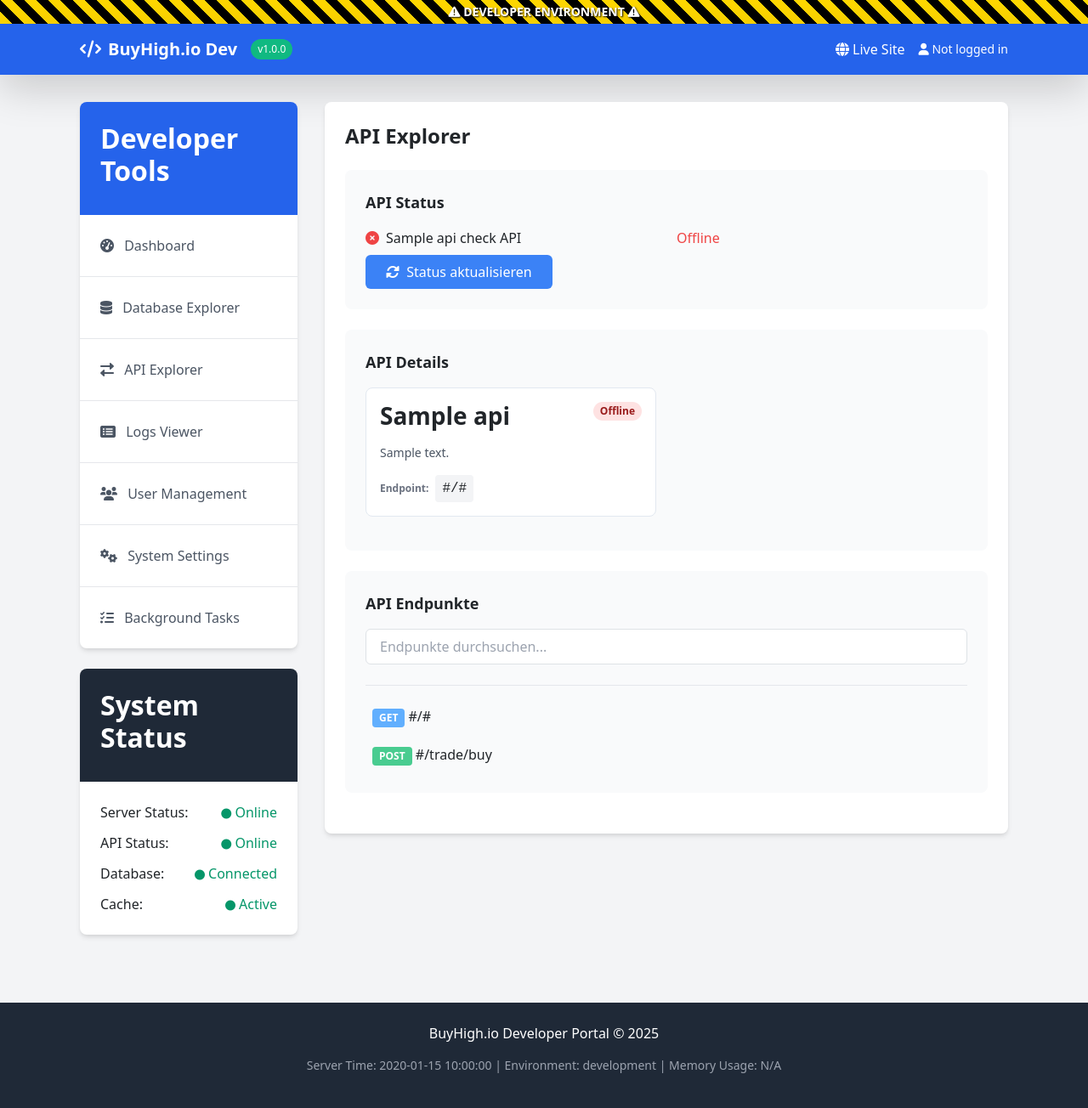
After one commit to stoyse/BuyHigh.io, a Python web app: template templates/dev/api_explorer.html in a window 1280 px wide. The commit adds this page. Shown: the whole page at 85% size. Run offline with Jinja, Linux system fonts and the light colour scheme; the template is opened without the code that fills it: most values are stand-ins (such as "Sample title", 1, 10 or a date in 2020); some libraries are stand-ins or nearby versions.

Commit message:
made the api explorrer page work, where you can see wich apis there are, theire name, the endpoint url and if its up or down

```diff
--- /dev/null
+++ b/templates/dev/api_explorer.html
@@ -0,0 +1,190 @@
+{% extends 'dev/base.html' %}
+
+{% block title %}API Explorer{% endblock %}
+
+{% block extra_css %}
+<style>
+    .endpoint-item:hover {
+        background-color: rgba(59, 130, 246, 0.05);
+    }
+    .method-badge {
+        display: inline-block;
+        padding: 2px 8px;
+        border-radius: 4px;
+        font-size: 12px;
+        font-weight: bold;
+    }
+    .method-get { background-color: #61affe; color: white; }
+    .method-post { background-color: #49cc90; color: white; }
+    .method-put { background-color: #fca130; color: white; }
+    .method-delete { background-color: #f93e3e; color: white; }
+    .method-patch { background-color: #50e3c2; color: white; }
+    .response-container {
+        max-height: 400px;
+        overflow-y: auto;
+    }
+    .json-key { color: #881391; }
+    .json-string { color: #c41a16; }
+    .json-number { color: #1a01cc; }
+    .json-boolean { color: #0000ff; }
+    .json-null { color: #808080; }
+    .api-card {
+        border: 1px solid #e2e8f0;
+        border-radius: 0.5rem;
+        padding: 1rem;
+        margin-bottom: 1rem;
+        background-color: white;
+    }
+    .status-badge {
+        display: inline-block;
+        padding: 2px 8px;
+        border-radius: 9999px;
+        font-size: 0.75rem;
+        font-weight: bold;
+    }
+    .status-online {
+        background-color: #dcfce7;
+        color: #166534;
+    }
+    .status-offline {
+        background-color: #fee2e2;
+        color: #991b1b;
+    }
+    .endpoint-url {
+        background-color: #f3f4f6;
+        padding: 0.25rem 0.5rem;
+        border-radius: 0.25rem;
+        font-family: monospace;
+        word-break: break-all;
+        overflow-wrap: break-word;
+        max-width: 100%;
+        display: inline-block;
+    }
+</style>
+{% endblock %}
+
+{% block content %}
+<h1 class="text-2xl font-bold mb-6">API Explorer</h1>
+
+<div class="mb-6">
+
+    <!-- API Status Check -->
+    <div class="bg-gray-50 rounded-lg p-4 mb-6">
+        <h2 class="text-lg font-semibold mb-3">API Status</h2>
+        <div id="api-status-container">
+            <div class="grid grid-cols-2 gap-4">
+                {% for api_name, status in api_check.items() %}
+                <div class="flex items-center">
+                    <i class="fas {% if status %}fa-check-circle text-green-500{% else %}fa-times-circle text-red-500{% endif %} mr-2"></i>
+                    <span>{{ api_name }} API</span>
+                </div>
+                <div class="{% if status %}text-green-500{% else %}text-red-500{% endif %} font-medium">
+                    {{ 'Online' if status else 'Offline' }}
+                </div>
+                {% endfor %}
+            </div>
+        </div>
+        <button id="refresh-status" class="mt-2 bg-blue-500 hover:bg-blue-600 text-white px-4 py-2 rounded-md">
+            <i class="fas fa-sync-alt mr-1"></i> Status aktualisieren
+        </button>
+    </div>
+
+    <!-- API Details Section -->
+    <div class="bg-gray-50 rounded-lg p-4 mb-6">
+        <h2 class="text-lg font-semibold mb-3">API Details</h2>
+        <div class="grid grid-cols-1 md:grid-cols-2 gap-4">
+            {% for api_key, api_data in api_list.items() %}
+            {% if api_key != "status" %}
+            <div class="api-card">
+                <div class="flex justify-between items-start mb-2">
+                    <h3 class="text-md font-semibold">{{ api_data.name }}</h3>
+                    <span class="status-badge {% if api_data.status %}status-online{% else %}status-offline{% endif %}">
+                        {{ 'Online' if api_data.status else 'Offline' }}
+                    </span>
+                </div>
+                <p class="text-gray-600 text-sm mb-3">{{ api_data.description }}</p>
+                <div class="flex items-center">
+                    <span class="text-xs font-bold text-gray-500 mr-2">Endpoint:</span>
+                    <span class="endpoint-url">{{ base_url }}/{{ api_data.url }}</span>
+                </div>
+            </div>
+            {% endif %}
+            {% endfor %}
+        </div>
+    </div>
+</div>
+
+<!-- Main API Explorer Interface -->
+<!-- Full-width API Explorer Interface -->
+<div class="w-full">
+    <div class="bg-gray-50 rounded-lg p-4 mb-6">
+        <div class="flex flex-col gap-6">
+            <!-- Sidebar with API Endpoints -->
+            <div class="w-full">
+                <h2 class="text-lg font-semibold mb-3">API Endpunkte</h2>
+                <div class="mb-4">
+                    <input type="text" id="endpoint-search" placeholder="Endpunkte durchsuchen..."
+                        class="w-full border rounded-md px-3 py-2 focus:outline-none focus:ring-2 focus:ring-blue-500">
+                </div>
+                <div class="border-t border-gray-200 mt-2"></div>
+                <div class="space-y-1 mt-3" id="endpoints-list">
+                    {% for api_name, api_data in api_list.items() %}
+                    {% if api_key != "status" %}
+                    <div class="endpoint-item p-2 rounded cursor-pointer" data-endpoint="{{ base_url }}/{{ api_data.url }}">
+                        <span class="method-badge method-get">GET</span> {{ base_url }}/{{ api_data.url }}
+                    </div>
+                    {% endif %}
+                    {% endfor %}
+                    <!-- Zusätzliche Endpunkte für andere Methoden -->
+                    <div class="endpoint-item p-2 rounded cursor-pointer" data-endpoint="{{ base_url }}/trade/buy">
+                        <span class="method-badge method-post">POST</span> {{ base_url }}/trade/buy
+                    </div>
+                </div>
+            </div>
+        </div>
+    </div>
+</div>
+{% endblock %}
+
+{% block extra_js %}
+<script>
+document.addEventListener('DOMContentLoaded', function() {
+    // Endpoint search
+    document.getElementById('endpoint-search').addEventListener('input', function() {
+        const searchTerm = this.value.toLowerCase();
+        document.querySelectorAll('.endpoint-item').forEach(item => {
+            const endpoint = item.getAttribute('data-endpoint').toLowerCase();
+            const method = item.querySelector('.method-badge').textContent.toLowerCase();
+            if (endpoint.includes(searchTerm) || method.includes(searchTerm)) {
+                item.style.display = '';
+            } else {
+                item.style.display = 'none';
+            }
+        });
+    });
+
+    // Endpoint selection functionality
+    document.querySelectorAll('.endpoint-item').forEach(item => {
+        item.addEventListener('click', function() {
+            const urlInput = document.getElementById('request-url');
+            if (urlInput) {
+                urlInput.value = this.getAttribute('data-endpoint');
+            }
+            const methodBadge = this.querySelector('.method-badge');
+            const methodSelect = document.getElementById('request-method');
+            if (methodBadge && methodSelect) {
+                methodSelect.value = methodBadge.textContent.trim();
+            }
+        });
+    });
+
+    // API Status reload (simple reload)
+    const refreshBtn = document.getElementById('refresh-status');
+    if (refreshBtn) {
+        refreshBtn.addEventListener('click', function() {
+            location.reload();
+        });
+    }
+});
+</script>
+{% endblock %}
--- a/templates/dev/base.html
+++ b/templates/dev/base.html
@@ -205,7 +205,7 @@
                     <a href="{{ url_for('dev.db_explorer') }}" class="sidebar-item block p-4 hover:bg-blue-50">
                         <i class="fas fa-database mr-2"></i> Database Explorer
                     </a>
-                    <a href="#" class="sidebar-item block p-4 hover:bg-blue-50">
+                    <a href="{{ url_for('dev.api_explorer') }}" class="sidebar-item block p-4 hover:bg-blue-50">
                         <i class="fas fa-exchange-alt mr-2"></i> API Explorer
                     </a>
                     <a href="{{ url_for('dev.logs') }}" class="sidebar-item block p-4 hover:bg-blue-50 {% if request.path == url_for('dev.logs') %}active{% endif %}">
--- a/templates/dev/index.html
+++ b/templates/dev/index.html
@@ -83,13 +83,13 @@
                 <p class="text-xs text-gray-600 mt-1">Query and manage database</p>
             </a>
 
-            <a href="#" class="action-card block bg-green-50 hover:bg-green-100 p-4 rounded-lg text-center border border-green-200">
+            <a href="{{ url_for('dev.logs') }}" class="action-card block bg-green-50 hover:bg-green-100 p-4 rounded-lg text-center border border-green-200">
                 <i class="fas fa-list-alt text-3xl text-green-600 mb-2"></i>
                 <h3 class="font-medium">Logs Viewer</h3>
                 <p class="text-xs text-gray-600 mt-1">View application logs</p>
             </a>
 
-            <a href="#" class="action-card block bg-purple-50 hover:bg-purple-100 p-4 rounded-lg text-center border border-purple-200">
+            <a href="{{ url_for('dev.api_explorer') }}" class="action-card block bg-purple-50 hover:bg-purple-100 p-4 rounded-lg text-center border border-purple-200">
                 <i class="fas fa-exchange-alt text-3xl text-purple-600 mb-2"></i>
                 <h3 class="font-medium">API Explorer</h3>
                 <p class="text-xs text-gray-600 mt-1">Test API endpoints</p>
```
Also changed, not shown: routes/dev_routes.py (+12 -0 lines), tools/api_check.py (added, +32 -0 lines), tools/config.py (added, +40 -0 lines), config.py (deleted), tools/logger.py (renamed from utils/logger.py), tools/test_env.py (renamed from utils/test_env.py).
